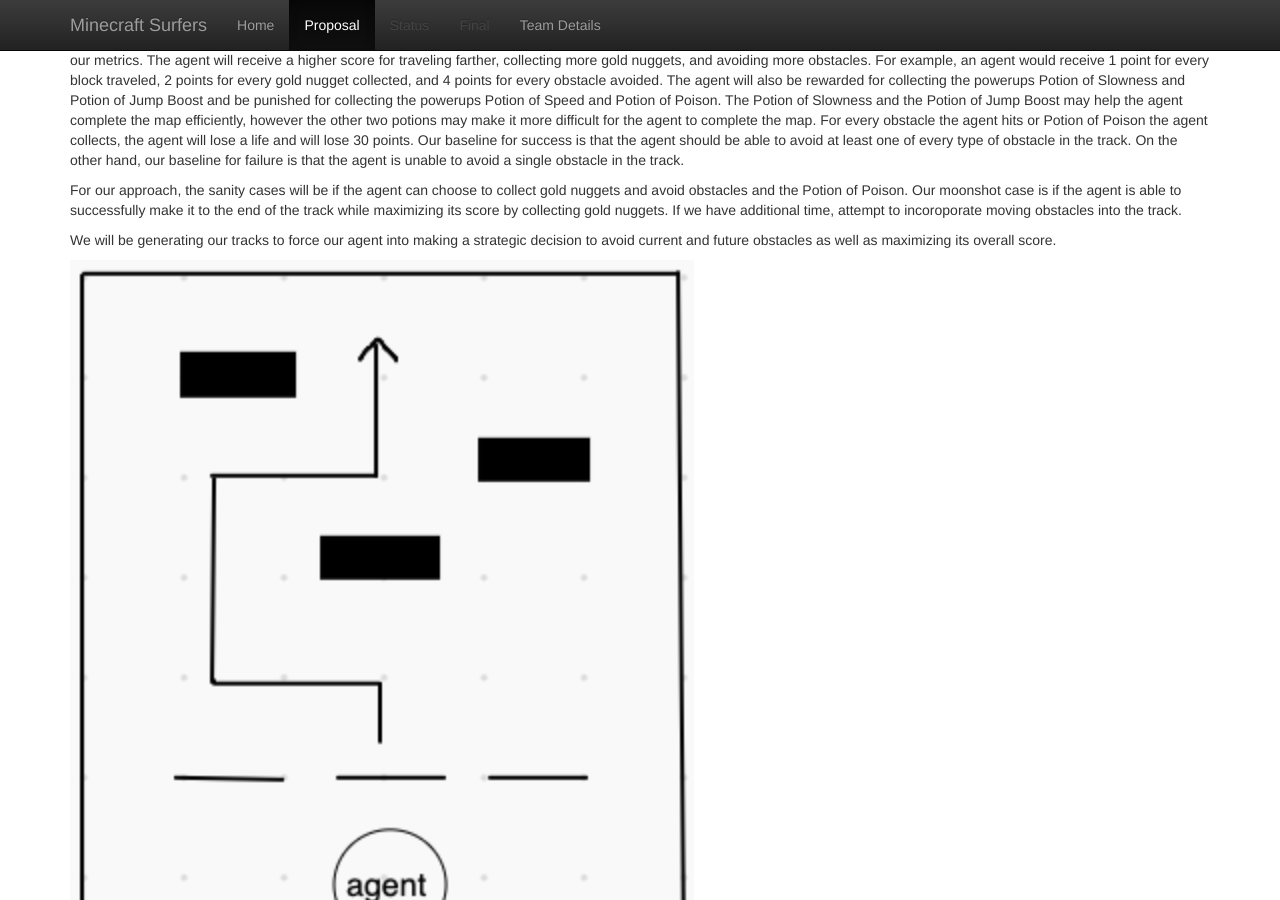
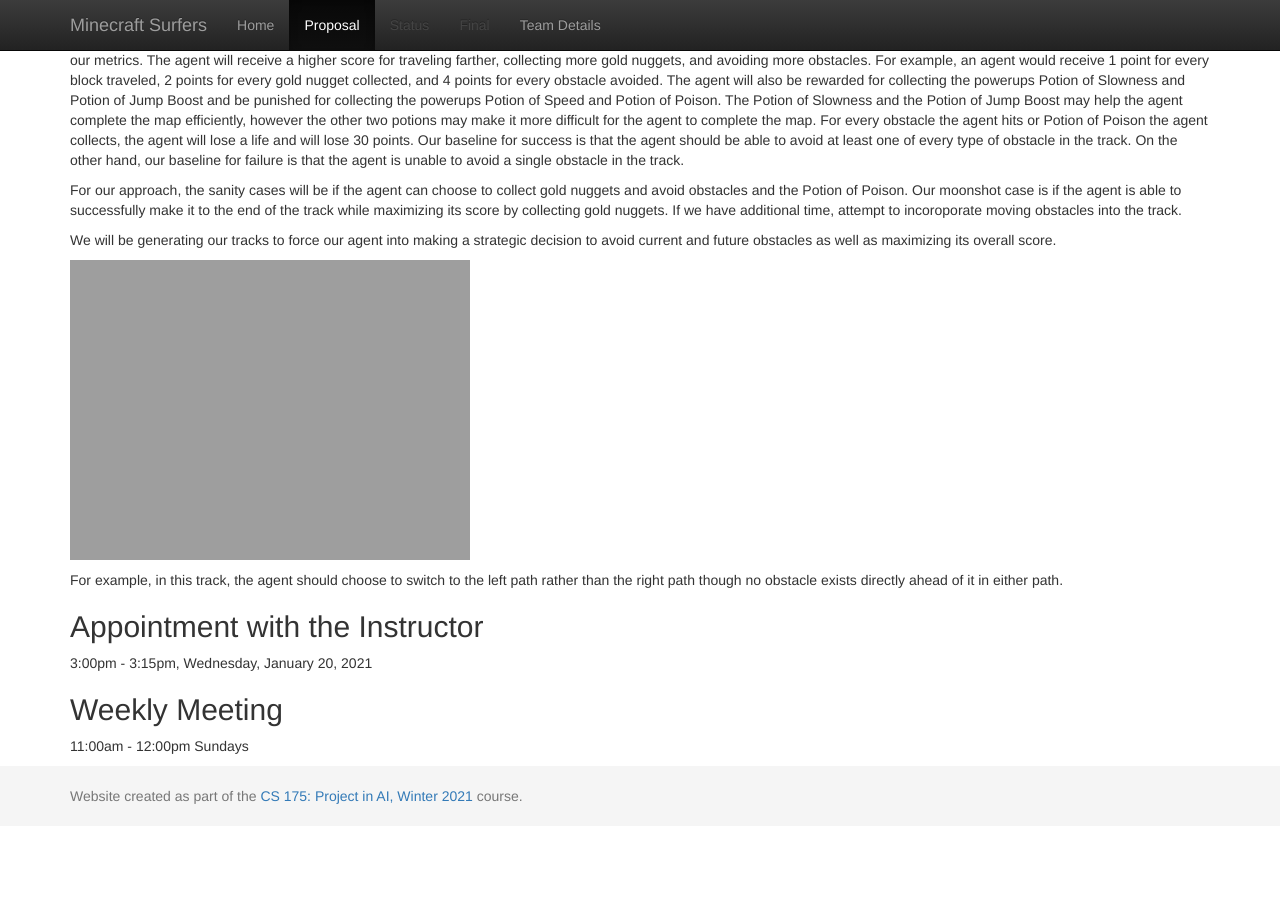
Before and after one commit to SahilRailkar/group-19, a Jekyll site: the page built from docs/proposal.md, in a window 1280 px wide and 900 px high, scrolled down 432 px. Built offline with Jekyll 4.4.1, drawn with Linux system fonts in a browser that asks for light colours; after the commit the page ends 1258 px from its top, so only the background shows below that.

Commit message:
Updated image size

```diff
--- a/docs/proposal.md
+++ b/docs/proposal.md
@@ -16,7 +16,7 @@
 
 We will be generating our tracks to force our agent into making a strategic decision to avoid current and future obstacles as well as maximizing its overall score.
 
-![image](./track.png)
+![image](./track.png =50x)
 
 For example, in this track, the agent should choose to switch to the left path rather than the right path though no obstacle exists directly ahead of it in either path.
 
```
